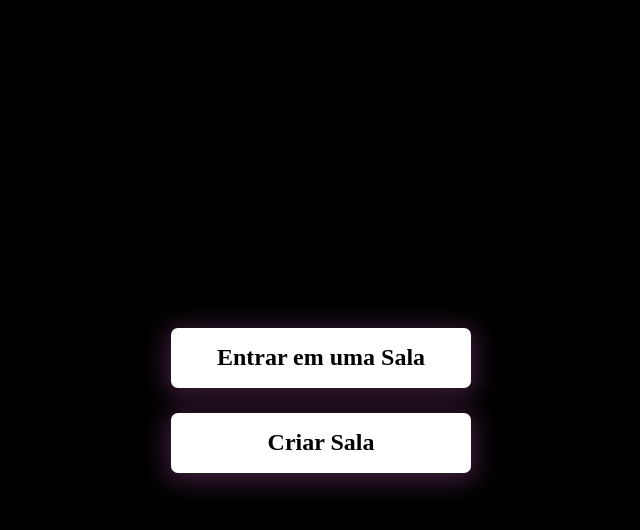
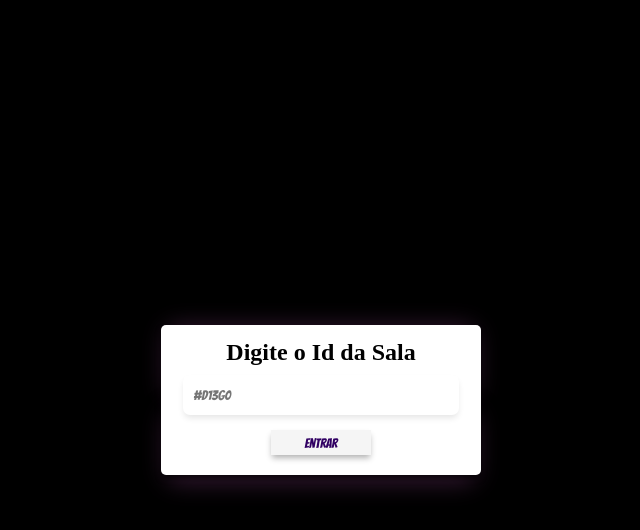
Before and after one commit to DihCavalcant/Prototipo, a plain HTML site: page index.html in a window 1280 px wide. Both pictures are taken after a click on the button "Entrar em uma Sala". Shown: the whole page, without its empty margins (319-959 px from the left). Drawn offline with Linux system fonts and the light colour scheme; a web font is replaced by a local one.

Commit message:
Add files via upload

```diff
--- a/assets/css/index.css
+++ b/assets/css/index.css
@@ -109,6 +109,23 @@ cursor: pointer;
 
 }
 
+#poup-up-create-room input{
+        border: none;
+    border-radius: 7px ;
+
+    background-color: #fff;
+    box-shadow:0px 4px 6px -1px rgba(0, 0, 0, 0.1);
+
+    width: 95%;
+    height: 40px;
+
+    padding-left: 10px;
+
+    font-family: "Bangers", system-ui;
+
+    font-style: normal;
+}
+
 #modos{
     display: flex;
     flex-direction: column;
@@ -154,7 +171,7 @@ cursor: pointer;
     color: gray;
 }
 
-#boxConfirm, #boxcustomconfirm{
+#boxConfirm, #boxcustomconfirm, #poup-up-create-room{
     position: absolute;
     background-color: #fff;
     box-shadow:0px 4px 6px -1px rgba(0, 0, 0, 0.8);
@@ -184,7 +201,7 @@ cursor: pointer;
 
 }
 
-#buttons button,#buttonscustom button{
+#buttons button,#buttonscustom button, #poup-up-create-room button{
     width: 100px;
     height: 25px;
 
@@ -206,3 +223,10 @@ cursor: pointer;
 #buttons button:active{
      box-shadow:0px 4px 6px -1px rgba(0, 0, 0, 0.2);
 }
+
+#poup-up-create-room{
+    display: none;
+    flex-direction: column;
+    align-items: center;
+    justify-content: center;
+}
--- a/assets/js/index.js
+++ b/assets/js/index.js
@@ -1,49 +1,58 @@
 let buttons = document.querySelectorAll("button")
-
 let overlay = document.getElementById("overlay")
-
+let poupUp = document.getElementById("poup-up")
+let poupUpCreateRoom = document.getElementById("poup-up-create-room")
 let boxConfirm = document.getElementById("boxConfirm")
-
 let opcaoModos = document.querySelectorAll("Div.opcaoModos")
-
 let btnVoltar = document.getElementById("btnVoltar")
 let btnIniciar = document.getElementById("btnIniciar")
+let btnIdSala = document.getElementById("idsala").value
 
 buttons[1].addEventListener("click", ()=>{
     overlay.style.display = "flex"
+    poupUpCreateRoom.style.display = "none"
+    poupUp.style.display = "flex"
+
 })
 
-
 buttons[0].addEventListener("click", ()=>{
-    alert("este modo estara disponivel em breve")
+    overlay.style.display = "flex"
+    poupUp.style.display = "none"
+    poupUpCreateRoom.style.display = "flex"
 })
 
 overlay.addEventListener('click', (event) => {
-
         if (event.target === overlay) {
             overlay.style.display = 'none';
+
 }
 })
-
 
 opcaoModos.forEach((item)=>{
     item.addEventListener("click",()=>{
        let textModo = item.firstElementChild.textContent
        let mododejogoconfirmar = document.getElementById("mododejogoconfirmar")
        let reset = boxConfirm.firstElementChild.textContent
+       let NomeDaSala = document.getElementById("NomeDaSala").value
+
+       if(NomeDaSala == ""){
+            alert("Preencha o campo nome")
+            return
+        }
 
        boxConfirm.style.display = "flex"
        overlay.firstElementChild.style.display =  "none"
 
        mododejogoconfirmar.textContent = mododejogoconfirmar.textContent + textModo
 
-
        btnIniciar.addEventListener("click", ()=>{
 
        let captura = boxConfirm.firstElementChild.textContent
 
        if(captura.toLowerCase().includes("normal")){
+
         window.location.href = "rooms.html?NormalGame"
+
        } else if(captura.toLowerCase().includes("custom")) {
          let btncustomColetivo = document.getElementById("btnColetivo")
          let customBOx = document.getElementById("boxcustomconfirm")
@@ -68,7 +77,7 @@ opcaoModos.forEach((item)=>{
        } else if(captura.toLowerCase().includes("royale")) {
         alert("Esse Modo estara disponivel em breve")
        }else if(captura.toLowerCase().includes("mestre")) {
-        window.location.href = "rooms.html?Mestre"
+            window.location.href = "rooms.html?Mestre"
        }
 
        })
--- a/index.html
+++ b/index.html
@@ -18,7 +18,7 @@
         <header>
             <h2>Escolha o Modo de Jogo</h2>
 
-            <input type="text" placeholder="Digite Seu Nome Aqui"/>
+            <input type="text" placeholder="Digite Seu Nome Aqui" id="NomeDaSala"/>
         </header>
 
         <section id="modos">
@@ -46,6 +46,13 @@
         </section>
         </div>
 
+        <div id="poup-up-create-room">
+            <h2>Digite o Id da Sala</h2>
+            <input type="text" placeholder="#d13g0" id="idsala">
+
+            <button id="btnEnterInRoom">Entrar</button>
+        </div>
+
         <div id="boxConfirm">
             <h2 id="mododejogoconfirmar">Você deseja iniciar o modo: </h2>
 
```
Also changed, not shown: assets/js/rooms.js (+17 -6 lines), rooms.html (+2 -2 lines).
